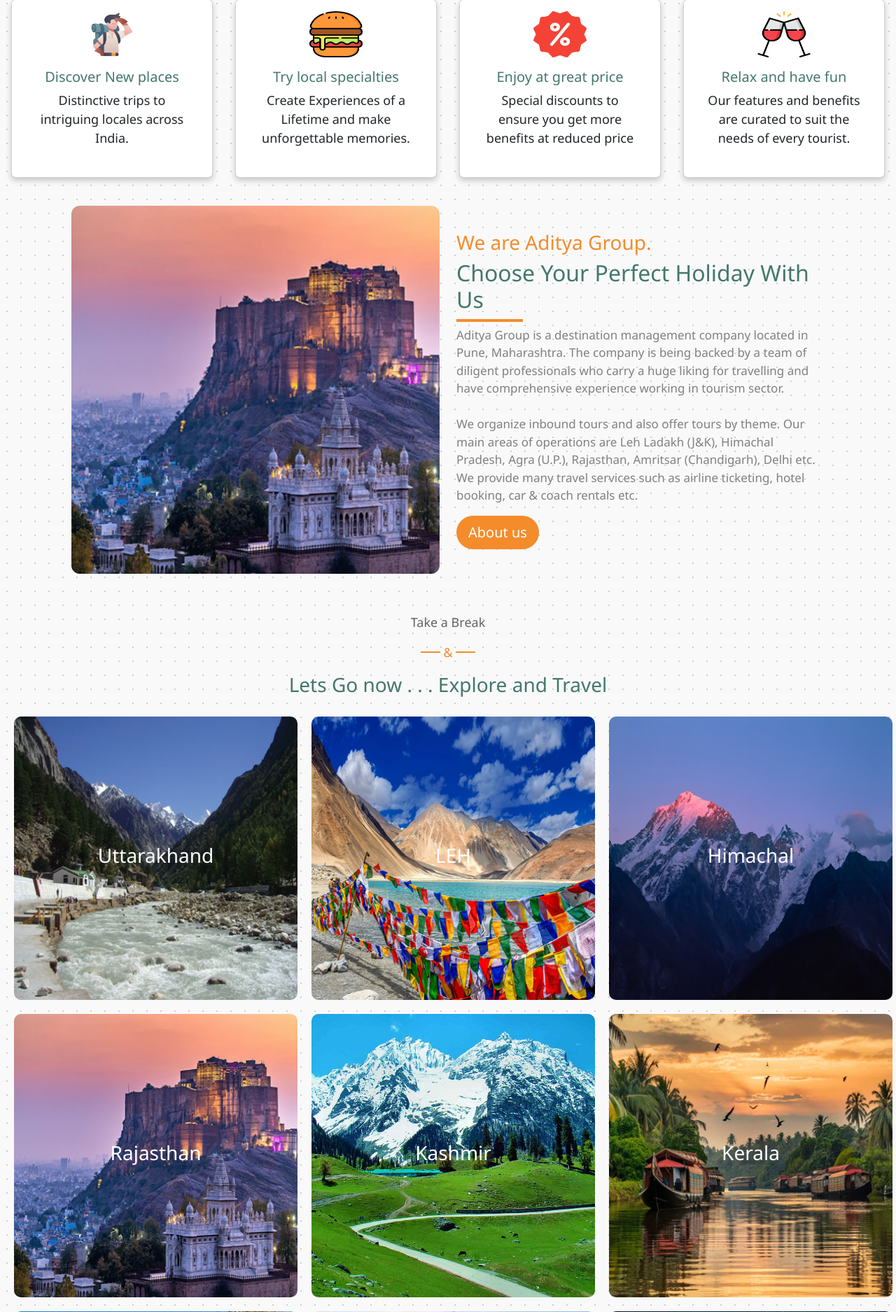
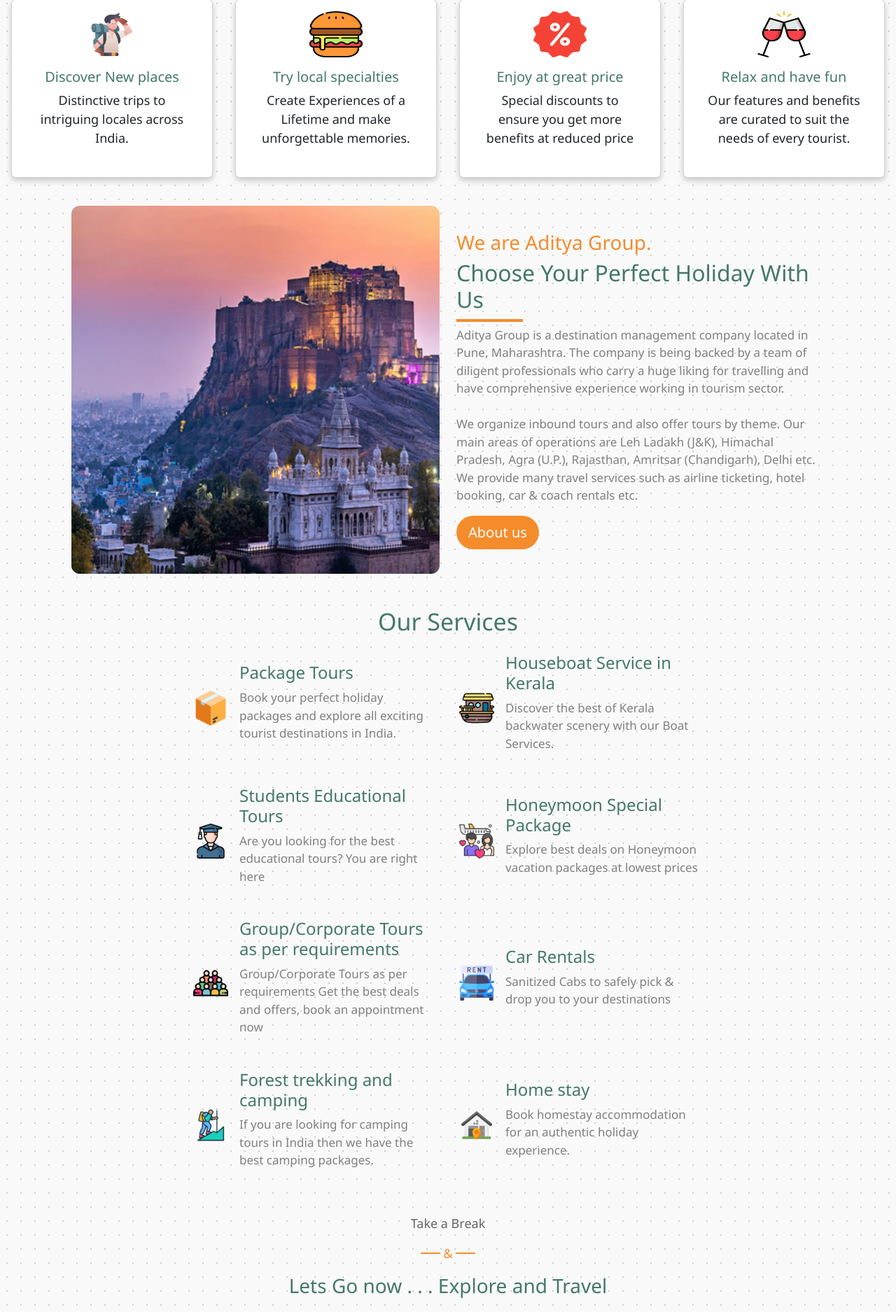
Before and after one commit to adityaghumatkar/aditya-group, a FastAPI app: page / in a window 1280 px wide. Shown: the part 845-2720 px from the top of the page at 70% size. Run offline with FastAPI, Linux system fonts and the light colour scheme.

Commit message:
services section added

```diff
--- a/static/css/styles.css
+++ b/static/css/styles.css
@@ -10,11 +10,15 @@
     z-index: -2;
     position: relative;
 
-    margin: 0; /* Remove default margins */
-    height: 100vh; /* Ensure it covers the full viewport height */
+    margin: 0;
+    /* Remove default margins */
+    height: 100vh;
+    /* Ensure it covers the full viewport height */
     background-image: radial-gradient(circle, #ccc 1px, transparent 1px);
-    background-size: 20px 20px; /* Adjust the size of the pattern */
-    background-color: #f9f9f9; /* Base color */
+    background-size: 20px 20px;
+    /* Adjust the size of the pattern */
+    background-color: #f9f9f9;
+    /* Base color */
 
 }
 
@@ -73,49 +77,52 @@
 }
 
 
-.about-us{
+.about-us {
     padding-left: 32px;
     padding-right: 32px;
 }
 
-p{
+p {
     font-size: 18px;
 }
-.about-us-info-heading{
-    color: rgb(244,140,44);
-}
-.about-us-info-sub-heading{
-    color:#44786b;
+
+.about-us-info-heading {
+    color: rgb(244, 140, 44);
 }
 
-.about-us-info-sub-heading-underline{
-    background-color:rgb(244,140,44);
+.about-us-info-sub-heading {
+    color: #44786b;
+}
+
+.about-us-info-sub-heading-underline {
+    background-color: rgb(244, 140, 44);
     height: 4px;
     width: 18%;
     margin-bottom: 6px;
 }
 
-.about-us-info-text{
+.about-us-info-text {
     color: gray;
     font-size: 17px;
 }
 
-.btn-custom{
-    background-color:#f48c2c;
+.btn-custom {
+    background-color: #f48c2c;
     color: white;
     border-radius: 24pc;
 
 }
 
-.btn-custom:hover{
-    background-color:#44786b;
+.btn-custom:hover {
+    background-color: #44786b;
     color: white;
 }
 
 /*Flipping cards*/
 .card-grid {
     display: grid;
-    grid-template-columns: repeat(3, 1fr); /* 3 columns */
+    grid-template-columns: repeat(3, 1fr);
+    /* 3 columns */
     padding: 20px;
     width: fit-content;
     gap: 20px;
@@ -125,7 +132,8 @@
 
 
 .card-container-flip {
-    perspective: 1000px; /* Enables 3D perspective */
+    perspective: 1000px;
+    /* Enables 3D perspective */
     width: 405px;
     height: 405px;
     border-radius: 8px;
@@ -135,20 +143,25 @@
     width: 100%;
     height: 100%;
     position: relative;
-    transform-style: preserve-3d; /* Ensures child elements are in 3D space */
-    transition: transform 0.6s; /* Smooth flipping animation */
+    transform-style: preserve-3d;
+    /* Ensures child elements are in 3D space */
+    transition: transform 0.6s;
+    /* Smooth flipping animation */
     border-radius: 8px;
 }
 
 .card-container-flip:hover .card-flip {
-    transform: rotateX(180deg); /* Flip vertically on hover */
+    transform: rotateX(180deg);
+    /* Flip vertically on hover */
 }
 
-.card-front-flip, .card-back-flip {
+.card-front-flip,
+.card-back-flip {
     position: absolute;
     width: 100%;
     height: 100%;
-    backface-visibility: hidden; /* Hides the back side when not flipped */
+    backface-visibility: hidden;
+    /* Hides the back side when not flipped */
     display: flex;
     align-items: center;
     justify-content: center;
@@ -167,7 +180,8 @@
 
     background-size: cover;
     background-position: center;
-    transform: rotateX(180deg); /* Flips the back side to be hidden initially */
+    transform: rotateX(180deg);
+    /* Flips the back side to be hidden initially */
     color: white;
     text-align: center;
     position: relative;
@@ -180,114 +194,129 @@
     left: 0;
     width: 100%;
     height: 100%;
-    background-color: rgba(68, 120, 107, 0.7); /* Semi-transparent green overlay */
-    z-index: 1; /* Ensures the overlay appears above the background image */
+    background-color: rgba(68, 120, 107, 0.7);
+    /* Semi-transparent green overlay */
+    z-index: 1;
+    /* Ensures the overlay appears above the background image */
     border-radius: 10px;
 }
 
 .card-back-flip p {
     position: relative;
-    z-index: 2; /* Ensures text is above the overlay */
+    z-index: 2;
+    /* Ensures text is above the overlay */
     margin: 10px;
 }
 
 
-.btn-custom-explore{
+.btn-custom-explore {
     position: absolute;
     bottom: 0;
     color: white;
     z-index: 2;
     border: 2px solid white;
     border-radius: 24pc;
-    margin-bottom:12px;
+    margin-bottom: 12px;
 }
 
-.btn-custom-explore:hover{
+.btn-custom-explore:hover {
     border: 2px solid white;
     border-radius: 24pc;
 }
 
-.seperator{
+.seperator {
     display: flex;
-    flex-direction: column; /* Stacks the h3 and p vertically */
-    justify-content: center; /* Centers vertically */
-    align-items: center; /* Centers horizontally */
+    flex-direction: column;
+    /* Stacks the h3 and p vertically */
+    justify-content: center;
+    /* Centers vertically */
+    align-items: center;
+    /* Centers horizontally */
     text-align: center;
     margin-top: 32px;
 }
 
-.seperator-sub-heading{
+.seperator-sub-heading {
     color: #636363;
     align-self: center;
 }
 
-.blank{
+.blank {
     display: inline-block;
     width: 28px;
     height: 2px !important;
 }
 
-.ampersand-symbol{
-    color:#f48c2c;
+.ampersand-symbol {
+    color: #f48c2c;
     display: inline-block;
 
 }
 
-.seperator-heading{
+.seperator-heading {
     color: #44786b;
 }
 
-.LEH{
+.LEH {
     background-image: url('/static/images/LEH400.png');
 }
-.rajasthan{
+
+.rajasthan {
     background-image: url('/static/images/Rajasthan400.png');
 }
-.uttarakhand{
+
+.uttarakhand {
     background-image: url('/static/images/uttarakhand400.png');
 }
-.kerala{
+
+.kerala {
     background-image: url('/static/images/kerala400.png');
 }
-.himachal{
+
+.himachal {
     background-image: url('/static/images/Himachal400.png');
 }
-.kashmir{
+
+.kashmir {
     background-image: url('/static/images/kashmir.jpg');
 }
-.goa{
+
+.goa {
     background-image: url('/static/images/Goa.jpg');
 }
-.delhi{
+
+.delhi {
     background-image: url('/static/images/Delhi.jpg');
 }
-.NE{
+
+.NE {
     background-image: url('/static/images/NE.jpg');
 }
 
-.contaner-main-heading{
-    color:white;
+.contaner-main-heading {
+    color: white;
     text-align: center;
     margin-top: 20px;
     font-size: 44px;
 }
 
-.contaner-main-sub-heading{
+.contaner-main-sub-heading {
     text-align: center;
     font-weight: bold;
-    font-size:64px;
+    font-size: 64px;
     color: white;
     margin-bottom: 32px;
 }
 
-.btn-container{
+.btn-container {
     display: flex;
     gap: 20px;
-    justify-content: center; /* Centers vertically */
+    justify-content: center;
+    /* Centers vertically */
 }
 
-.underline-container{
-    background-color:rgb(244,140,44);
+.underline-container {
+    background-color: rgb(244, 140, 44);
     height: 4px;
     width: 10%;
     margin: 0 auto;
@@ -310,9 +339,12 @@
     left: 0;
     width: 100%;
     height: 100%;
-    background: rgba(0, 0, 0, 0.5); /* Semi-transparent black overlay */
-    z-index: 1; /* Same as images to fade them */
-    pointer-events: none; /* Allow clicks on foreground content */
+    background: rgba(0, 0, 0, 0.5);
+    /* Semi-transparent black overlay */
+    z-index: 1;
+    /* Same as images to fade them */
+    pointer-events: none;
+    /* Allow clicks on foreground content */
 }
 
 .slideshow-image {
@@ -322,32 +354,37 @@
     background-size: cover;
     background-position: center;
     opacity: 0;
-    transform: scale(1); /* Start at normal size */
+    transform: scale(1);
+    /* Start at normal size */
     transition: opacity 2s ease-in-out;
     /* transition: opacity 2s ease-in-out, transform 16s ease-in-out; Smooth zoom and fade */
     z-index: 1;
 }
 
 
-.details-main{
+.details-main {
     position: absolute;
     z-index: 2 !important;
     width: -webkit-fill-available;
     top: 30%;
 }
+
 /* Define the images */
 .image1 {
     background-image: url('/static/images/himachalHD.jpeg');
     animation: fadeZoom 16s infinite 0s;
 }
+
 .image2 {
     background-image: url('/static/images/rajasthanHD.jpg');
     animation: fadeZoom 16s infinite 4s;
 }
+
 .image3 {
     background-image: url('/static/images/nature.jpg');
     animation: fadeZoom 16s infinite 8s;
 }
+
 .image4 {
     background-image: url('/static/images/nature2.jpg');
     animation: fadeZoom 16s infinite 12s;
@@ -356,31 +393,45 @@
 /* Keyframes for fading */
 /* Keyframes for fading and zooming */
 @keyframes fadeZoom {
-    0%, 25% {
+
+    0%,
+    25% {
         opacity: 1;
-        transform: scale(1); /* Start normal size */
+        transform: scale(1);
+        /* Start normal size */
     }
-    30%, 100% {
+
+    30%,
+    100% {
         opacity: 0;
-        transform: scale(1.1); /* Slightly zoomed */
+        transform: scale(1.1);
+        /* Slightly zoomed */
     }
 }
+
 @keyframes zoomFade {
     0% {
         opacity: 1;
-        transform: scale(1); /* Start normal size */
+        transform: scale(1);
+        /* Start normal size */
     }
+
     50% {
         opacity: 1;
-        transform: scale(1.1); /* Zoom in while fully visible */
+        transform: scale(1.1);
+        /* Zoom in while fully visible */
     }
+
     70% {
         opacity: 1;
-        transform: scale(1.2); /* Continue zooming */
+        transform: scale(1.2);
+        /* Continue zooming */
     }
+
     100% {
         opacity: 0;
-        transform: scale(1.2); /* Fading out at the maximum zoom */
+        transform: scale(1.2);
+        /* Fading out at the maximum zoom */
     }
 }
 
@@ -391,21 +442,26 @@
     max-width: 90%;
     margin: 0 auto;
     position: fixed;
-    top: 24px; left: 50%;
+    top: 24px;
+    left: 50%;
     transform: translateX(-50%);
     z-index: 3;
     border-radius: 8px;
 }
+
 .navbar-brand img {
     height: 90px;
 }
+
 .nav-link {
     color: #000000 !important;
     font-weight: 500;
 }
+
 .nav-link:hover {
     color: #ff6600 !important;
 }
+
 .call-now-btn {
     background-color: #32a852;
     color: #ffffff !important;
@@ -413,10 +469,39 @@
     /* border-radius: 20px; */
     padding: 8px 20px;
 }
+
 .call-now-btn:hover {
-    background-color: rgb(244,140,44);
+    background-color: #f48c2c;
 }
 
-.call-img{
+.call-img {
     width: 24px;
 }
+
+
+.dropdown-menu {}
+
+.dropdown-item {
+    line-height: 2;
+}
+
+.dropdown-item:hover {
+    background-color: #44786b;
+    color: white;
+}
+
+.services {
+
+}
+
+.services-heading {
+    color: #44786b;
+    font-size: 34px;
+    display: flex;
+    justify-content: center;
+}
+
+.row{
+    display: flex;
+    justify-content: center;
+}
--- a/templates/index.html
+++ b/templates/index.html
@@ -33,10 +33,18 @@
                         <a class="nav-link" href="#">Home</a>
                     </li>
                     <li class="nav-item dropdown">
-                        <a class="nav-link dropdown-toggle" href="#" id="packagesDropdown" role="button" data-bs-toggle="dropdown">Packages</a>
+                        <a class="nav-link dropdown-toggle" href="#" id="packagesDropdown" role="button"
+                            data-bs-toggle="dropdown">Packages</a>
                         <ul class="dropdown-menu">
-                            <li><a class="dropdown-item" href="#">Package 1</a></li>
-                            <li><a class="dropdown-item" href="#">Package 2</a></li>
+                            <li><a class="dropdown-item" href="#">Uttarakhand</a></li>
+                            <li><a class="dropdown-item" href="#">Leh</a></li>
+                            <li><a class="dropdown-item" href="#">Himachal</a></li>
+                            <li><a class="dropdown-item" href="#">Rajashthan</a></li>
+                            <li><a class="dropdown-item" href="#">Kashmir</a></li>
+                            <li><a class="dropdown-item" href="#">Kerala</a></li>
+                            <li><a class="dropdown-item" href="#">Goa</a></li>
+                            <li><a class="dropdown-item" href="#">Northeast India</a></li>
+                            <li><a class="dropdown-item" href="#">Golden Triangle</a></li>
                         </ul>
                     </li>
                     <li class="nav-item">
@@ -46,7 +54,8 @@
                         <a class="nav-link" href="#">Our Hotels</a>
                     </li>
                     <li class="nav-item dropdown">
-                        <a class="nav-link dropdown-toggle" href="#" id="aboutDropdown" role="button" data-bs-toggle="dropdown">About Us</a>
+                        <a class="nav-link dropdown-toggle" href="#" id="aboutDropdown" role="button"
+                            data-bs-toggle="dropdown">About Us</a>
                         <ul class="dropdown-menu">
                             <li><a class="dropdown-item" href="#">Mission</a></li>
                             <li><a class="dropdown-item" href="#">Team</a></li>
@@ -59,7 +68,7 @@
 
                 <!-- Call Now Button -->
                 <a href="tel:+919034015553" class="btn call-now-btn">
-                    <i class="bi bi-telephone-fill"></i> Call Now <br> +91-9034015553
+                    <i class="bi bi-telephone-fill"></i> Call Now <br> +91-9545768456
                 </a>
             </div>
         </div>
@@ -74,7 +83,7 @@
         <div class="details-main">
             <h3 class="contaner-main-heading">Welcome To Aditya Group</h3>
             <div class="underline-container"></div>
-            <h1 class="text-center contaner-main-sub-heading">We are professional planners for  <br>your vacations.</h1>
+            <h1 class="text-center contaner-main-sub-heading">We are professional planners for <br>your vacations.</h1>
             <div class="btn-container">
                 <a href="about.html" class="btn btn-lg btn-custom ">Explore Our Packages</a>
                 <a href="about.html" class="btn btn-lg btn-custom ">About us</a>
@@ -143,6 +152,94 @@
             </div>
         </div>
     </div>
+
+
+    <div class="services container mt-4">
+        <h3 class="services-heading">Our Services</h3>
+        <div class="row">
+            <div class="col-md-4 p-3 d-flex align-items-center">
+                <div class="me-3">
+                    <img src="/static/images/package.png" alt="packages" class="img-fluid" style="max-width: 50px;">
+                </div>
+                <div>
+                    <h4 class="about-us-info-sub-heading">Package Tours</h4>
+                    <p class="about-us-info-text">Book your perfect holiday packages and explore all exciting tourist
+                        destinations in India.</p>
+                </div>
+            </div>
+            <div class="col-md-4 p-3 d-flex align-items-center">
+                <div class="me-3">
+                    <img src="/static/images/houseboat.png" alt="packages" class="img-fluid" style="max-width: 50px;">
+                </div>
+                <div>
+                    <h4 class="about-us-info-sub-heading">Houseboat Service in Kerala</h4>
+                    <p class="about-us-info-text">Discover the best of Kerala backwater scenery with our Boat Services.</p>
+                </div>
+            </div>
+        </div>
+        <div class="row">
+            <div class="col-md-4 p-3 d-flex align-items-center">
+                <div class="me-3">
+                    <img src="/static/images/graduated.png" alt="packages" class="img-fluid" style="max-width: 50px;">
+                </div>
+                <div>
+                    <h4 class="about-us-info-sub-heading">Students Educational Tours</h4>
+                    <p class="about-us-info-text">Are you looking for the best educational tours? You are right here</p>
+                </div>
+            </div>
+            <div class="col-md-4 p-3 d-flex align-items-center">
+                <div class="me-3">
+                    <img src="/static/images/couple.png" alt="packages" class="img-fluid" style="max-width: 50px;">
+                </div>
+                <div>
+                    <h4 class="about-us-info-sub-heading">Honeymoon Special Package</h4>
+                    <p class="about-us-info-text">Explore best deals on Honeymoon vacation packages at lowest prices</p>
+                </div>
+            </div>
+        </div>
+        <div class="row">
+            <div class="col-md-4 p-3 d-flex align-items-center">
+                <div class="me-3">
+                    <img src="/static/images/crowd.png" alt="packages" class="img-fluid" style="max-width: 50px;">
+                </div>
+                <div>
+                    <h4 class="about-us-info-sub-heading">Group/Corporate Tours as per requirements</h4>
+                    <p class="about-us-info-text">Group/Corporate Tours as per requirements
+                        Get the best deals and offers, book an appointment now</p>
+                </div>
+            </div>
+            <div class="col-md-4 p-3 d-flex align-items-center">
+                <div class="me-3">
+                    <img src="/static/images/vehicle.png" alt="packages" class="img-fluid" style="max-width: 50px;">
+                </div>
+                <div>
+                    <h4 class="about-us-info-sub-heading">Car Rentals</h4>
+                    <p class="about-us-info-text">Sanitized Cabs to safely pick & drop you to your destinations</p>
+                </div>
+            </div>
+        </div>
+        <div class="row">
+            <div class="col-md-4 p-3 d-flex align-items-center">
+                <div class="me-3">
+                    <img src="/static/images/hiking.png" alt="packages" class="img-fluid" style="max-width: 50px;">
+                </div>
+                <div>
+                    <h4 class="about-us-info-sub-heading">Forest trekking and camping</h4>
+                    <p class="about-us-info-text">If you are looking for camping tours in India then we have the best camping packages.</p>
+                </div>
+            </div>
+            <div class="col-md-4 p-3 d-flex align-items-center">
+                <div class="me-3">
+                    <img src="/static/images/homestay.png" alt="packages" class="img-fluid" style="max-width: 50px;">
+                </div>
+                <div>
+                    <h4 class="about-us-info-sub-heading">Home stay</h4>
+                    <p class="about-us-info-text">Book homestay accommodation for an authentic holiday experience.</p>
+                </div>
+            </div>
+        </div>
+    </div>
+
 
     <div class="seperator">
         <p class="seperator-sub-heading">Take a Break</p>
```
Also changed, not shown: static/images/book.svg (added), static/images/box.png (added), static/images/couple.png (added), static/images/crowd.png (added), static/images/graduated.png (added), static/images/hiking.png (added), static/images/homestay.png (added), static/images/houseboat.png (added), static/images/lake.jpg (added), static/images/package.png (added), static/images/package.svg (added), static/images/vehicle.png (added).
